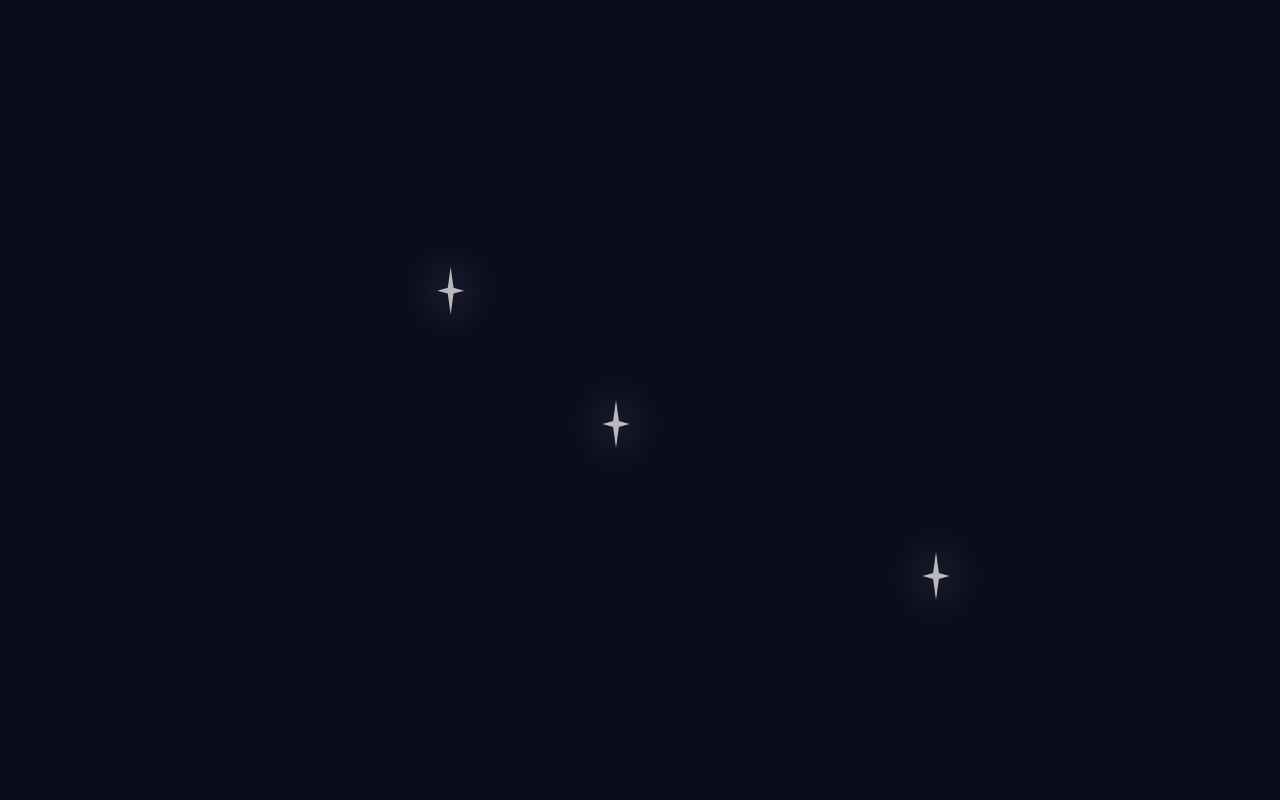
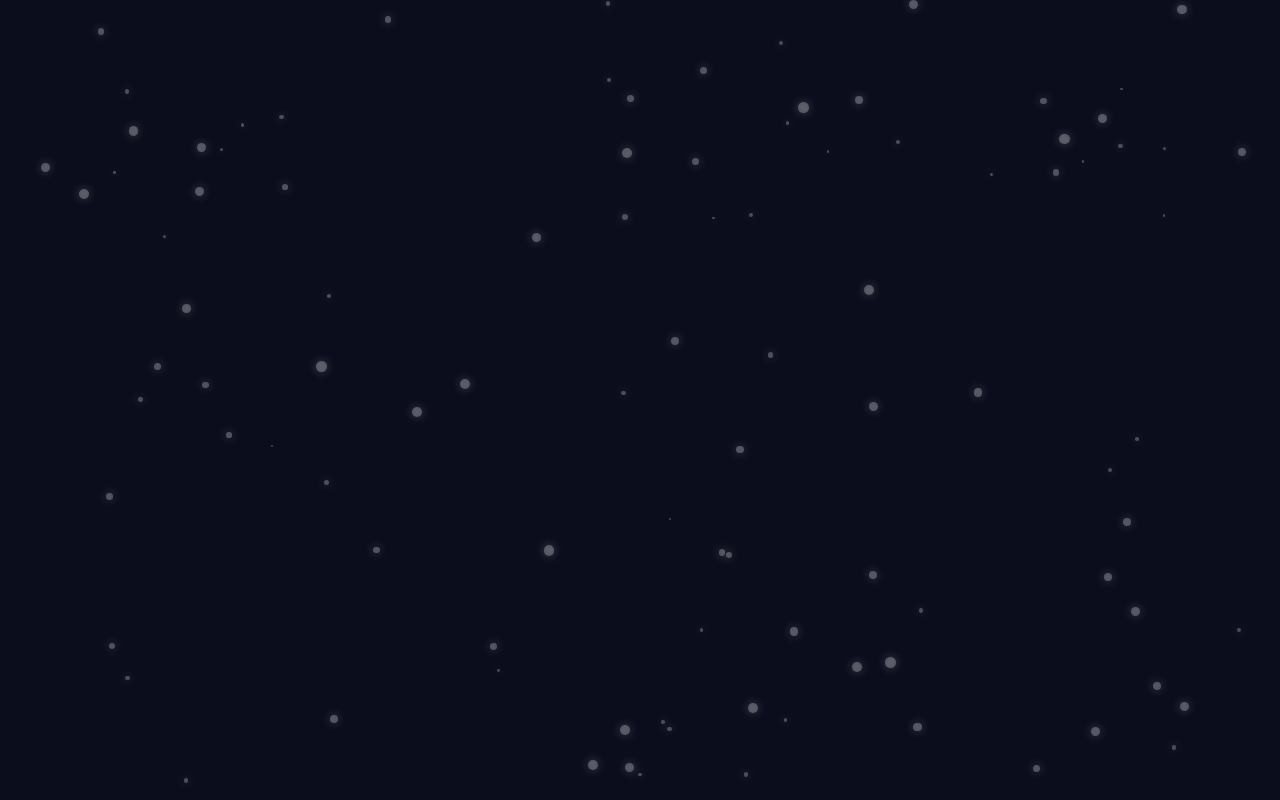
Before and after one commit to JLionPerez/seal, a Next.js app in the folder seal-app/: page / in a window 1280 px wide. Built offline with nearby package versions, Linux system fonts and the light colour scheme.

Commit message:
Make Stars hoverable + Add hover animations + Update Star shape + Multiply Stars without hard coding divs + Generate Stars by seed

```diff
--- a/seal-app/src/app/globals.css
+++ b/seal-app/src/app/globals.css
@@ -36,22 +36,22 @@ body {
 .star {
   background-color: white;
   position: absolute;
-  animation:
-    twinkle 700ms alternate infinite,
-    fadeFromTransparent 1000ms;
-  aspect-ratio: 1.07;
-  clip-path: polygon(
-    50% 0%,
-    56% 44%,
-    78% 50%,
-    56% 56%,
-    50% 100%,
-    44% 56%,
-    22% 50%,
-    44% 44%
-  );
+  animation: twinkle 2000ms alternate infinite;
+  border-radius: 50%;
+  transition:
+    transform 1000ms ease-out,
+    filter 1000ms ease-out,
+    opacity 1000ms ease-out
+}
+
+.star:hover {
+  animation: none;
+  opacity: 1;
+  filter: drop-shadow(0 0 10px white);
+  transform: scale(1.5)
 }
 
 .glow {
-  filter: drop-shadow(0 0 21px rgb(255, 255, 255));
+  filter: drop-shadow(0 0 5px rgb(255, 255, 255));
+  animation: fadeFromTransparent 2000ms;
 }
--- a/seal-app/src/app/page.js
+++ b/seal-app/src/app/page.js
@@ -1,10 +1,34 @@
+function seedRandomStars(seed) {
+  const val = Math.sin(seed) * 10000;
+  return val - Math.floor(val);
+}
+
+function isPositionValid(star, currentStars) {
+
+}
+
+const stars = Array.from({ length: 100}, (_, i) => ({
+  top: seedRandomStars(i * 3) * 100,
+  left: seedRandomStars(i * 5 + 1) * 100,
+  size: seedRandomStars(i + 10) * 9 + 2
+}));
+
 export default function Home() {
   return (
     <main>
       <div className="glow relative min-h-screen">
-        <div className="star top-1/3 left-1/3 size-12"></div>
-        <div className="star top-1/2 right-1/2 size-12"></div>
-        <div className="star bottom-1/4 right-1/4 size-12"></div>
+        {stars.map((star, i) => (
+          <div
+            key={i}
+            className="star"
+            style={{
+              top: `${star.top}%`,
+              left: `${star.left}%`,
+              width: `${star.size}px`,
+              height: `${star.size}px`
+            }}
+          />
+        ))}
       </div>
     </main>
   );
```
Also changed, not shown: 1 other file (tests, documents, lock files or other folders).
